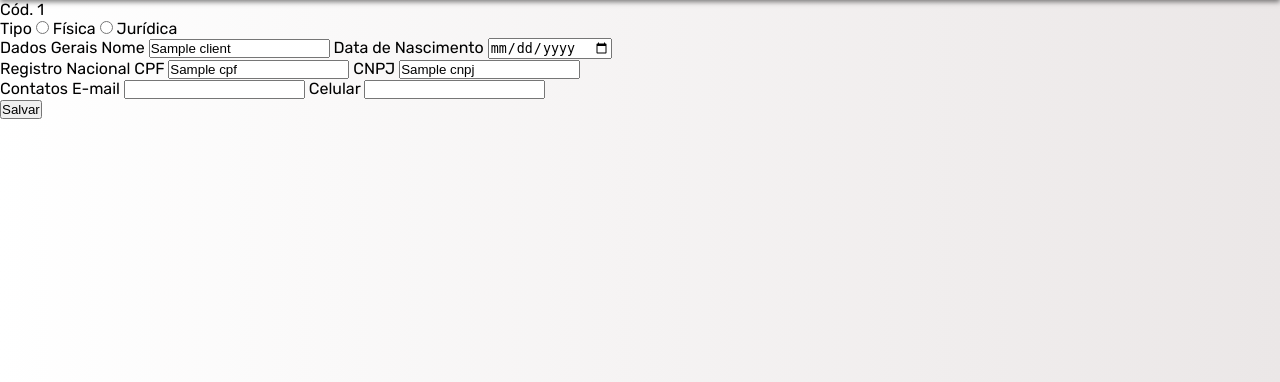
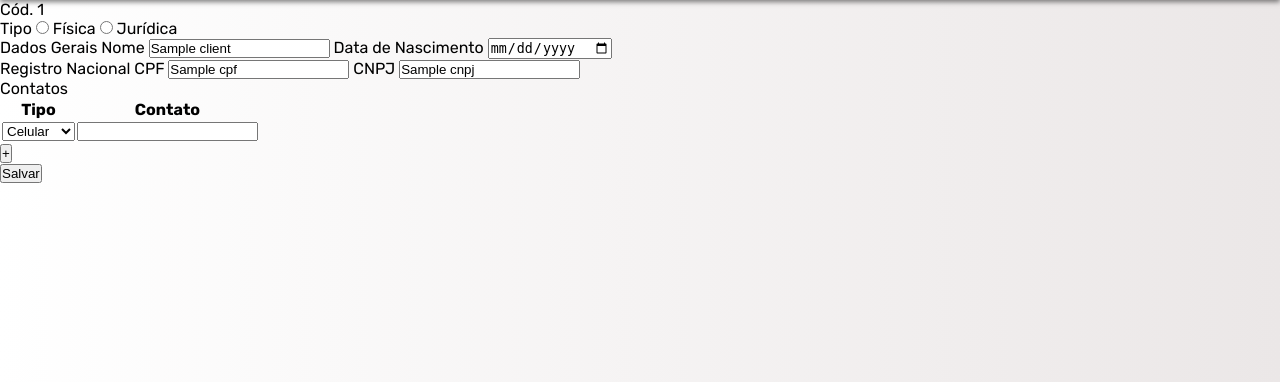
Before and after one commit to KelvinPilger/WebProjects, a PHP site: template app/views/edit/clientEdit.php in a window 1280 px wide. Shown: the part 55-437 px from the top of the page. Run offline with PHP 8.4, Linux system fonts and the light colour scheme; the template is opened without the code that fills it: most values are stand-ins (such as "Sample title", 1, 10 or a date in 2020).

Commit message:
Style: Adição de parcial da tabela de cadastro de contatos vinc. ao cliente

```diff
--- a/app/views/edit/clientEdit.php
+++ b/app/views/edit/clientEdit.php
@@ -34,12 +34,30 @@
         </div>
         <div class="containerContacts">
             <label class="containerTitle">Contatos</label>
-
-            <label for="email">E-mail</label>
-            <input type="text" id="email">
-
-            <label for="celular">Celular</label>
-            <input type="text" id="celular">
+            <table>
+                <thead>
+                    <tr>
+                        <th>Tipo</th>
+                        <th>Contato</th>
+                    </tr>
+                </thead>
+                <tbody>
+                    <tr>
+                        <td>
+                            <select name="ctt_type" id="contactType">
+                                <option>Celular</option>
+                                <option>Telefone</option>
+                                <option>E-mail</option>
+                                <option>Outros</option>
+                            </select>
+                        </td>
+                        <td>
+                            <input type="text" name="contact">
+                        </td>
+                    </tr>
+                </tbody>
+            </table>
+            <button class="btnAddContactLine">+</button>
         </div>
         <?php endforeach;?>
     <?php endif; ?>
```
Also changed, not shown: public/assets/css/clientEdit.css.
